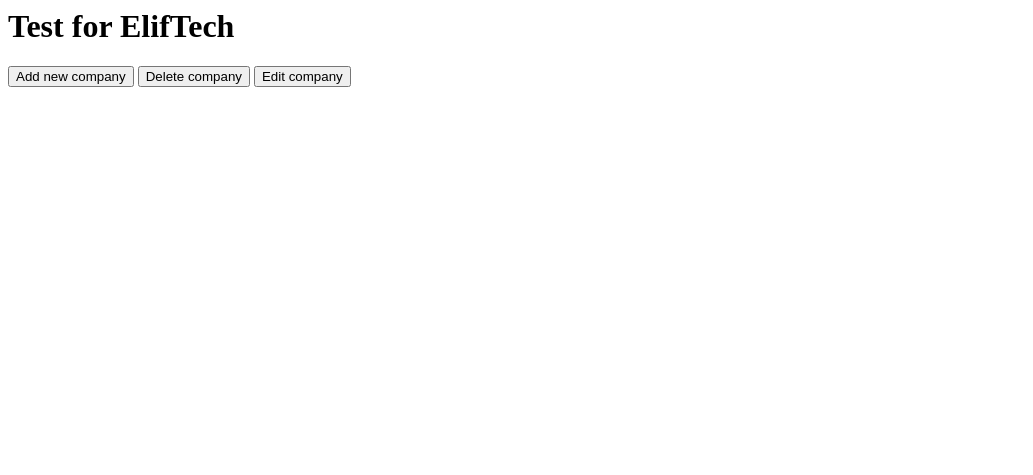
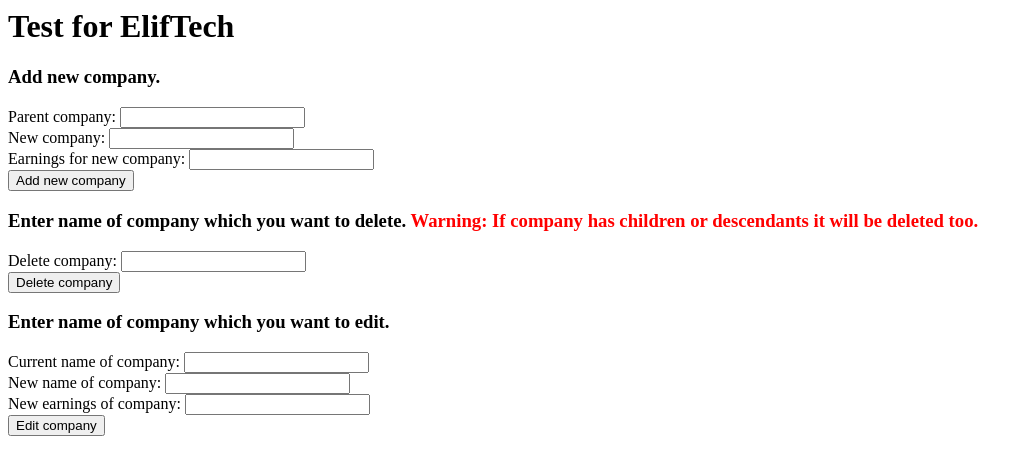
Before and after one commit to dasap89/TEST_EIT, a Django app: template comp_struct/templates/index.html in a window 1280 px wide. Shown: the top 475 px of the page, without its empty margins (0-1033 px from the left). Run offline with Django 3.2, Linux system fonts and the light colour scheme; the template is opened without the code that fills it, so the values that code supplies are empty.

Commit message:
test task done

```diff
--- a/comp_struct/templates/index.html
+++ b/comp_struct/templates/index.html
@@ -5,6 +5,42 @@
     </style>
   </head>
   <body>
+
+<script src="https://ajax.googleapis.com/ajax/libs/jquery/1.12.0/jquery.min.js"></script>
+<script>
+$(document).ready(function(){
+    $("#add").click(function(){
+        $.ajax({url: "/add/",
+            data: { parent: $("#parent").val(), name: $("#add_name").val(), earnings: $("#add_earnings").val() },
+            success: function(result){
+            alert("Data changed. Refresh the page to see result.");
+        }});
+    });
+});
+
+$(document).ready(function(){
+    $("#dele").click(function(){
+        $.ajax({url: "/dele/",
+            data: { name: $("#dele_name").val()},
+            success: function(result){
+            alert("Data changed. Refresh the page to see result.");
+        }});
+    });
+});
+
+$(document).ready(function(){
+    $("#edit").click(function(){
+        $.ajax({url: "/edit/",
+            data: { name: $("#old_name").val(),  new_name: $("#new_name").val(), new_earnings: $("#new_earnings").val()},
+            success: function(result){
+            alert("Data changed. Refresh the page to see result.");
+        }});
+    });
+});
+
+</script>
+
+
     <h1>Test for ElifTech</h1>
 
     {% for item, info, sum in annotated_list %}
@@ -20,8 +56,40 @@
           </li></ul>
         {% endfor %}
     {% endfor %}
-    <button>Add new company</button>
-    <button>Delete company</button>
-    <button>Edit company</button>
+    <div id="div_add">
+        <h3>Add new company.</h3>
+        <label for="parent">Parent company:</label>
+        <input type="text" name="" id="parent"/>
+        <br>
+        <label for="add_new">New company:</label>
+        <input type="text" name="" id="add_name"/>
+        <br>
+        <label for="add_earnings">Earnings for new company:</label>
+        <input type="text" name="" id="add_earnings"/>
+        <br>
+        <button id="add">Add new company</button>
+        <br>
+    </div>
+    <div id="div_dele">
+        <h3>Enter name of company which you want to delete. <span style="color: red;">Warning: If company has children or descendants it will be deleted too.</span></h3>
+        <label for="dele_name">Delete company:</label>
+        <input type="text" name="" id="dele_name"/>
+        <br>
+        <button id="dele">Delete company</button>
+        <br>
+    </div>
+    <div id="div_edit">
+        <h3>Enter name of company which you want to edit. </h3>
+        <label for="old_name">Current name of company:</label>
+        <input type="text" name="" id="old_name"/>
+        <br>
+        <label for="new_name">New name of company:</label>
+        <input type="text" name="" id="new_name"/>
+        <br>
+        <label for="new_earnings">New earnings of company:</label>
+        <input type="text" name="" id="new_earnings"/>
+        <br>
+        <button id="edit">Edit company</button>
+    </div>
   </body>
 </html>
--- a/test_eit/urls.py
+++ b/test_eit/urls.py
@@ -19,5 +19,8 @@
 
 urlpatterns = [
     url(r'^index/', 'comp_struct.views.index', name='index'),
+    url(r'^add/', 'comp_struct.views.add', name='add'),
+    url(r'^dele/', 'comp_struct.views.dele', name='dele'),
+    url(r'^edit/', 'comp_struct.views.edit', name='edit'),
     url(r'^admin/', admin.site.urls),
 ]
```
Also changed, not shown: comp_struct/views.py (+42 -1 lines), requirements.txt (added, +20 -0 lines), README.md, db.sqlite3.
